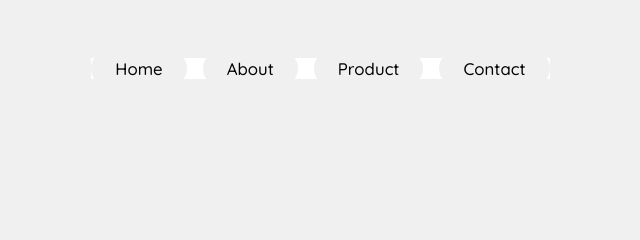
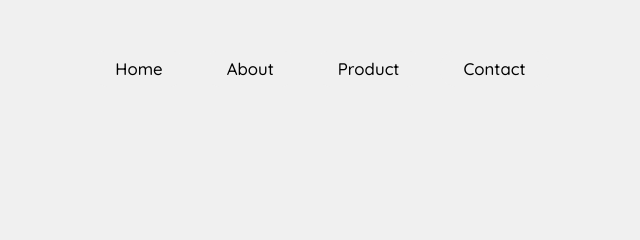
Before and after one commit to Izzz03/Logo-Izzaz, a plain HTML site: page index.html in a window 1280 px wide. Shown: the top 240 px of the page, 530-1170 px from the left. Drawn offline with Linux system fonts and the light colour scheme.

Commit message:
Update style.css

```diff
--- a/style.css
+++ b/style.css
@@ -33,7 +33,7 @@ header.navbar-container .logo img {
 
 header.navbar-container .nav-list ul {
   padding-left: 0;
- background-color: white;
+ background-color: #f0f0f0;
   display: flex;
   justify-content: center;
   gap: 2rem 1rem;
@@ -194,6 +194,7 @@ main aside .social-media li a:hover {
 #textContainer.expanded #text {
   white-space: normal;
   height: auto;
+  display: block;
 }
 
 /* Medium devices (768px dan di bawahnya) */
```
